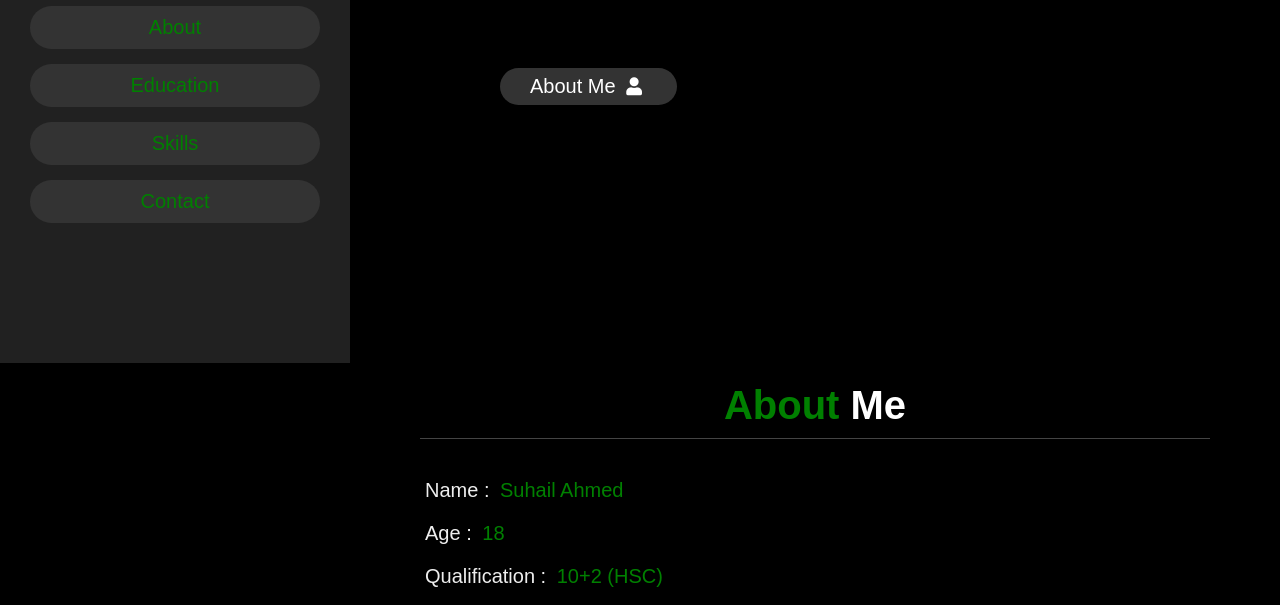
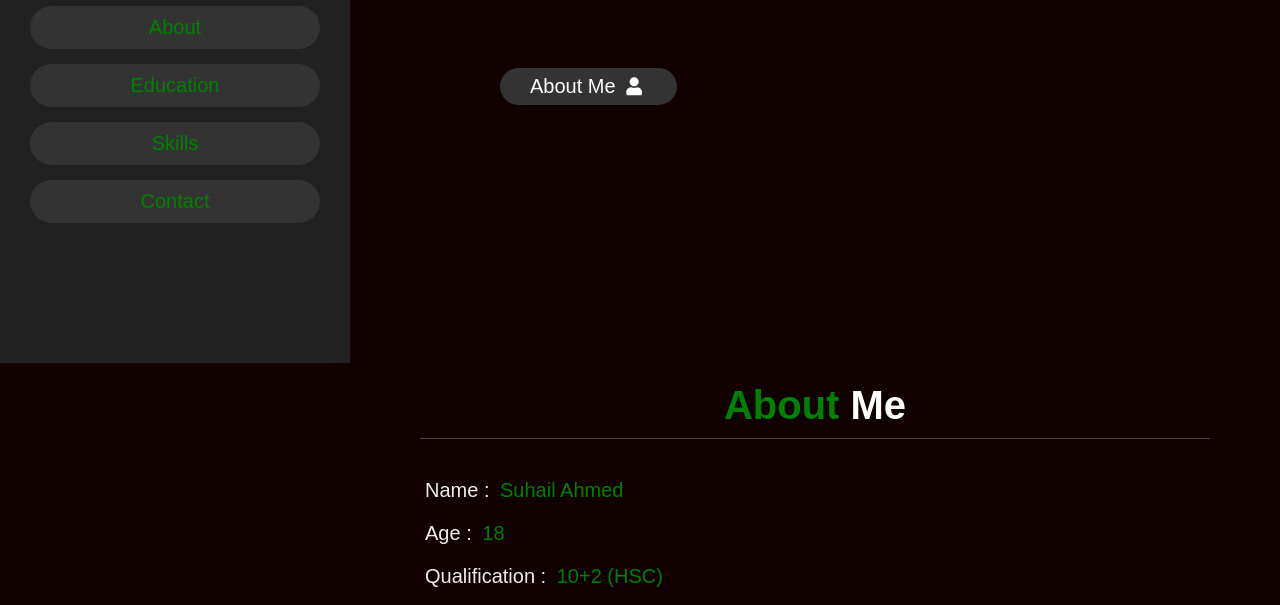
Before and after one commit to SuhailAhmedd/Portfolio-Website, a plain HTML site: page index.html in a window 1280 px wide. Shown: the part 437-1042 px from the top of the page. Drawn offline with nearby package versions, Linux system fonts and the light colour scheme; a web font is replaced by a local one.

Commit message:
Update styles.css

```diff
--- a/styles.css
+++ b/styles.css
@@ -66,7 +66,7 @@ html::-webkit-scrollbar-thumb {
 }
 
 body {
-  background: #000;
+  background: #100;
   overflow-x: hidden;
   padding-left: 35rem;
 }
```
